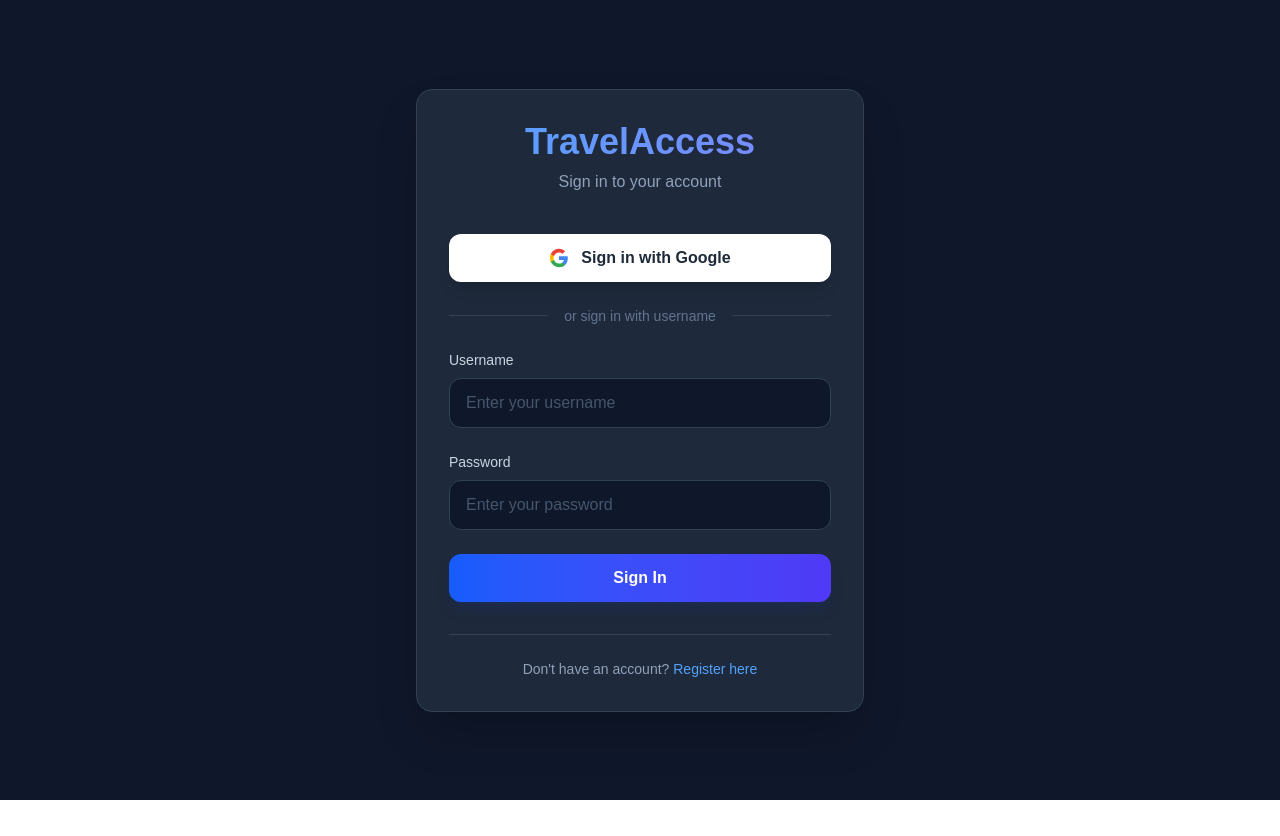
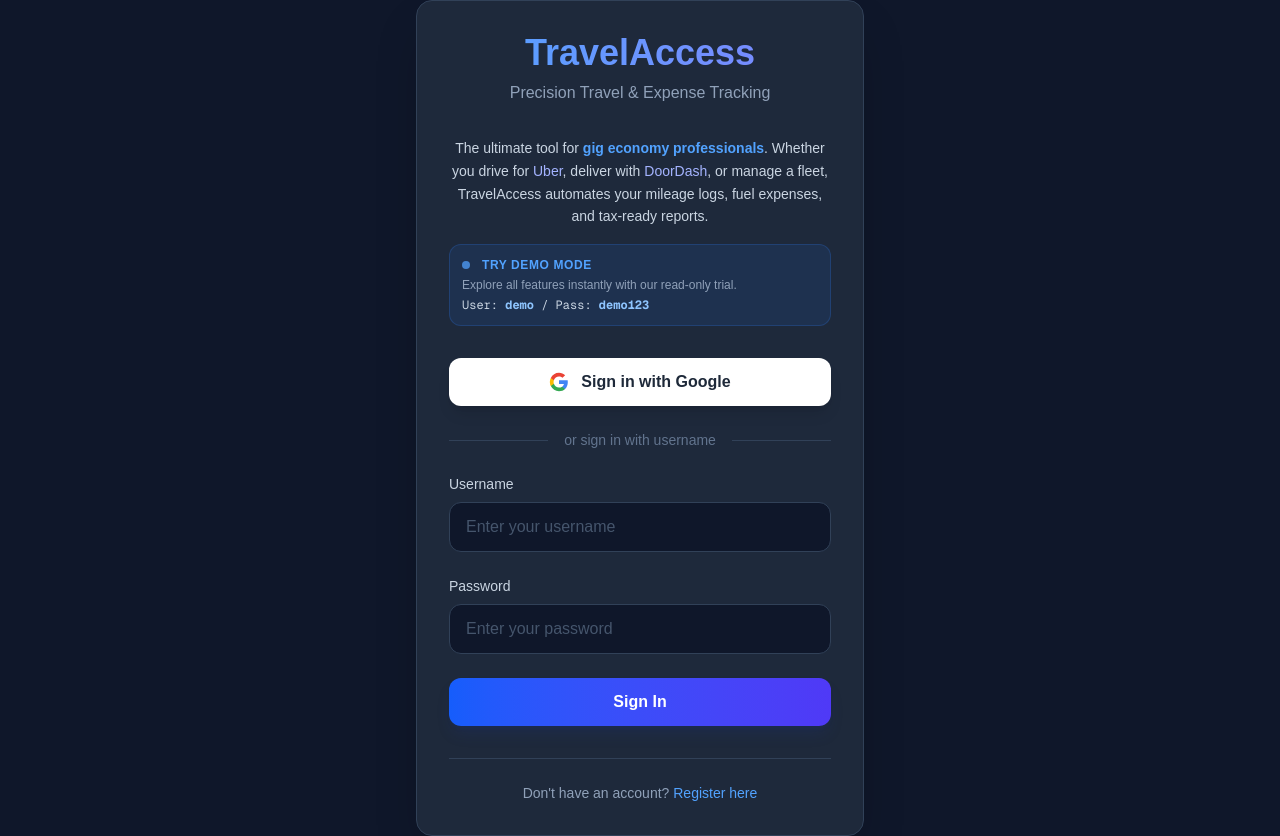
Before and after one commit to thiago-glaser/TravelAccess, a Next.js app: page /login in a window 1280 px wide. Before the commit the page ends 800 px from the top, so only its background shows below. Built offline with nearby package versions, Linux system fonts and the light colour scheme; no server answers.

Commit message:
feat: Implement a new login page with username/password and Google sign-in capabilities, including UI for branding, demo mode, and error/success messages.

```diff
--- a/app/login/page.js
+++ b/app/login/page.js
@@ -79,11 +79,31 @@
     return (
         <div className="min-h-screen flex items-center justify-center bg-[#0f172a] text-white">
             <div className="max-w-md w-full p-8 rounded-2xl bg-[#1e293b] shadow-2xl border border-slate-700 backdrop-blur-sm">
-                <div className="text-center mb-10">
+                <div className="text-center mb-8">
                     <h1 className="text-4xl font-bold bg-gradient-to-r from-blue-400 to-indigo-400 bg-clip-text text-transparent">
                         TravelAccess
                     </h1>
-                    <p className="text-slate-400 mt-2">Sign in to your account</p>
+                    <p className="text-slate-400 mt-2">Precision Travel & Expense Tracking</p>
+                </div>
+
+                <div className="mb-8 space-y-4">
+                    <p className="text-sm text-slate-300 leading-relaxed text-center">
+                        The ultimate tool for <span className="text-blue-400 font-semibold">gig economy professionals</span>.
+                        Whether you drive for <span className="text-indigo-300">Uber</span>, deliver with <span className="text-indigo-300">DoorDash</span>,
+                        or manage a fleet, TravelAccess automates your mileage logs, fuel expenses, and tax-ready reports.
+                    </p>
+
+                    <div className="p-3 bg-blue-500/10 border border-blue-500/20 rounded-xl">
+                        <div className="flex items-center gap-3 mb-1">
+                            <div className="w-2 h-2 rounded-full bg-blue-400 animate-pulse" />
+                            <span className="text-xs font-bold text-blue-400 uppercase tracking-wider">Try Demo Mode</span>
+                        </div>
+                        <p className="text-xs text-slate-400">
+                            Explore all features instantly with our read-only trial.
+                            <br />
+                            <span className="text-slate-300 font-mono mt-1 block">User: <b className="text-blue-300">demo</b> / Pass: <b className="text-blue-300">demo123</b></span>
+                        </p>
+                    </div>
                 </div>
 
                 {success && (
```
